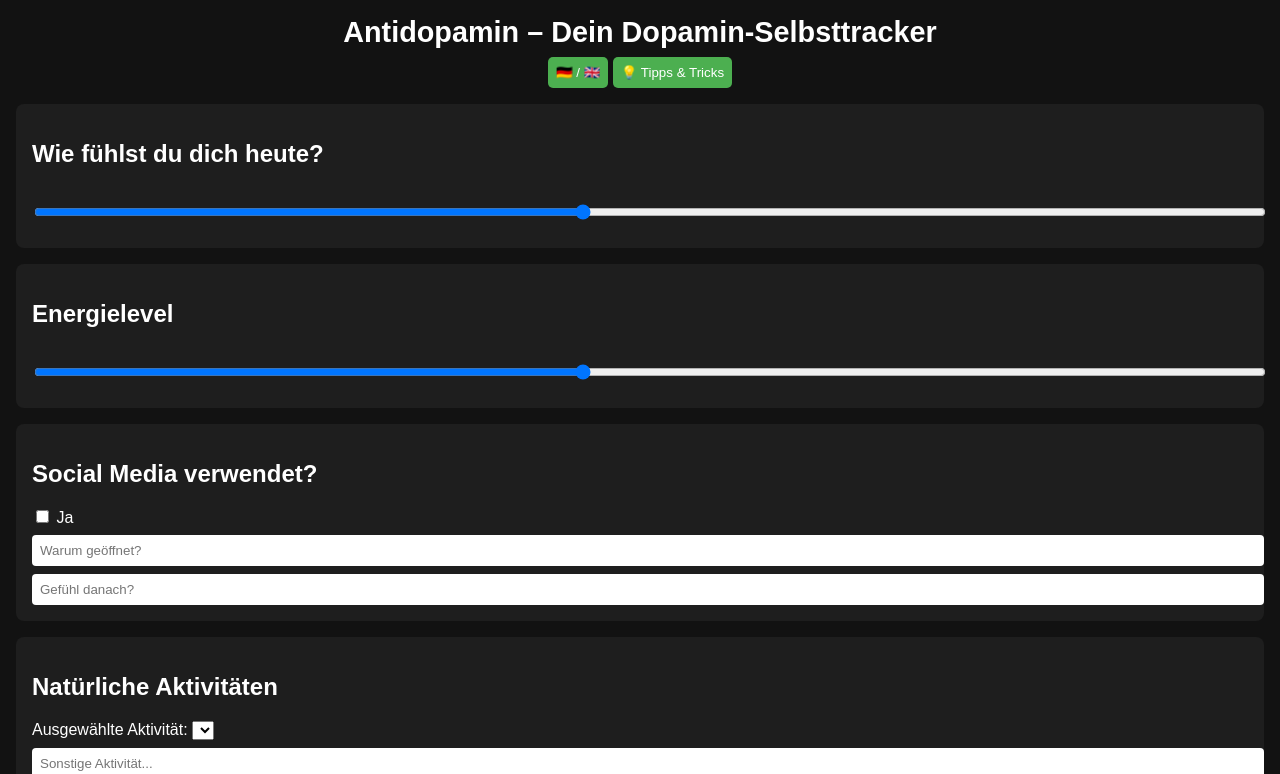
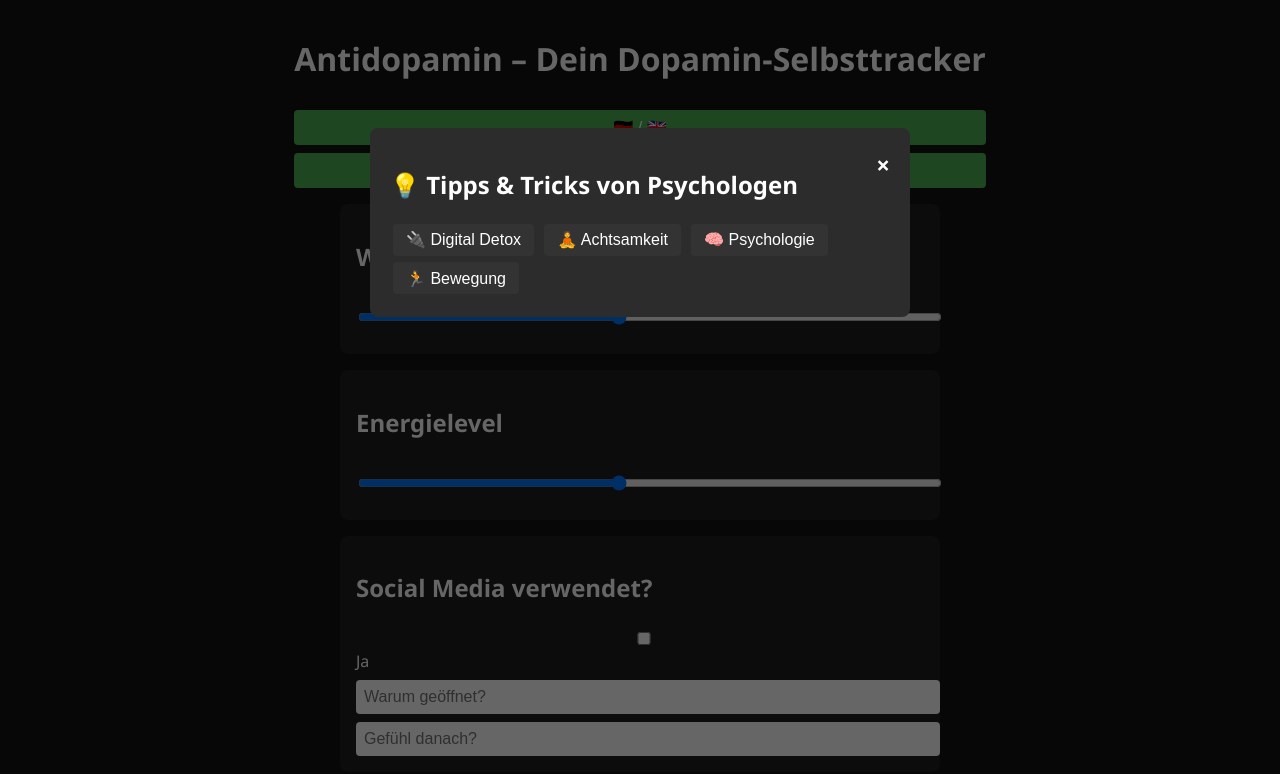
Before and after one commit to Gertschi2011/Antidopamin, a plain HTML site: page index.html in a window 1280 px wide. Both pictures are taken after a click on the button "💡 Tipps & Tricks". Shown: the top 774 px of the page. Drawn offline with nearby package versions, Linux system fonts and the light colour scheme.

Commit message:
Add files via upload

```diff
--- a/style.css
+++ b/style.css
@@ -1,17 +1,13 @@
-
-:root {
-    --bg: #121212;
-    --fg: #ffffff;
-    --accent: #4caf50;
-    --card: #1e1e1e;
-}
 
 body {
+  background: #121212;
+  color: #fff;
+  font-family: 'Segoe UI', sans-serif;
   margin: 0;
-    font-family: Arial, sans-serif;
-    background-color: var(--bg);
-    color: var(--fg);
   padding: 1rem;
+  display: flex;
+  flex-direction: column;
+  align-items: center;
 }
 
 header {
@@ -19,45 +15,67 @@ header {
   margin-bottom: 1rem;
 }
 
-header h1 {
-    font-size: 1.8rem;
-    margin: 0;
+main {
+  max-width: 600px;
+  width: 100%;
 }
 
-header button {
-    background: var(--accent);
-    color: white;
-    border: none;
-    padding: 0.5rem;
-    margin-top: 0.5rem;
-    cursor: pointer;
-    border-radius: 5px;
+section {
+  background: #1e1e1e;
+  padding: 1rem;
+  border-radius: 8px;
+  margin-bottom: 1rem;
 }
 
-main section {
-    background: var(--card);
-    padding: 1rem;
-    margin-bottom: 1rem;
-    border-radius: 8px;
-}
-
-input[type=range], input[type=text], textarea {
+input, select, textarea, button {
   width: 100%;
   margin-top: 0.5rem;
   padding: 0.5rem;
+  border-radius: 4px;
   border: none;
-    border-radius: 4px;
-}
-
-textarea {
-    resize: vertical;
+  font-size: 1rem;
 }
 
 button {
-    background-color: var(--accent);
+  background: #4caf50;
   color: white;
-    padding: 0.6rem 1rem;
-    border: none;
-    border-radius: 6px;
+  cursor: pointer;
+  margin-top: 0.5rem;
+}
+
+/* Modal Styling */
+.modal {
+  display: none;
+  position: fixed;
+  z-index: 99;
+  left: 0;
+  top: 0;
+  width: 100%;
+  height: 100%;
+  overflow: auto;
+  background-color: rgba(0,0,0,0.6);
+}
+
+.modal-content {
+  background-color: #2c2c2c;
+  margin: 10% auto;
+  padding: 20px;
+  border-radius: 8px;
+  width: 90%;
+  max-width: 500px;
+}
+
+.close {
+  color: white;
+  float: right;
+  font-size: 24px;
+  font-weight: bold;
   cursor: pointer;
 }
+
+#tipCategories button {
+  background: #333;
+  margin: 0.2rem;
+  width: auto;
+  padding: 0.4rem 0.8rem;
+}
```
Lines whose indentation alone changed are shown as unchanged.
